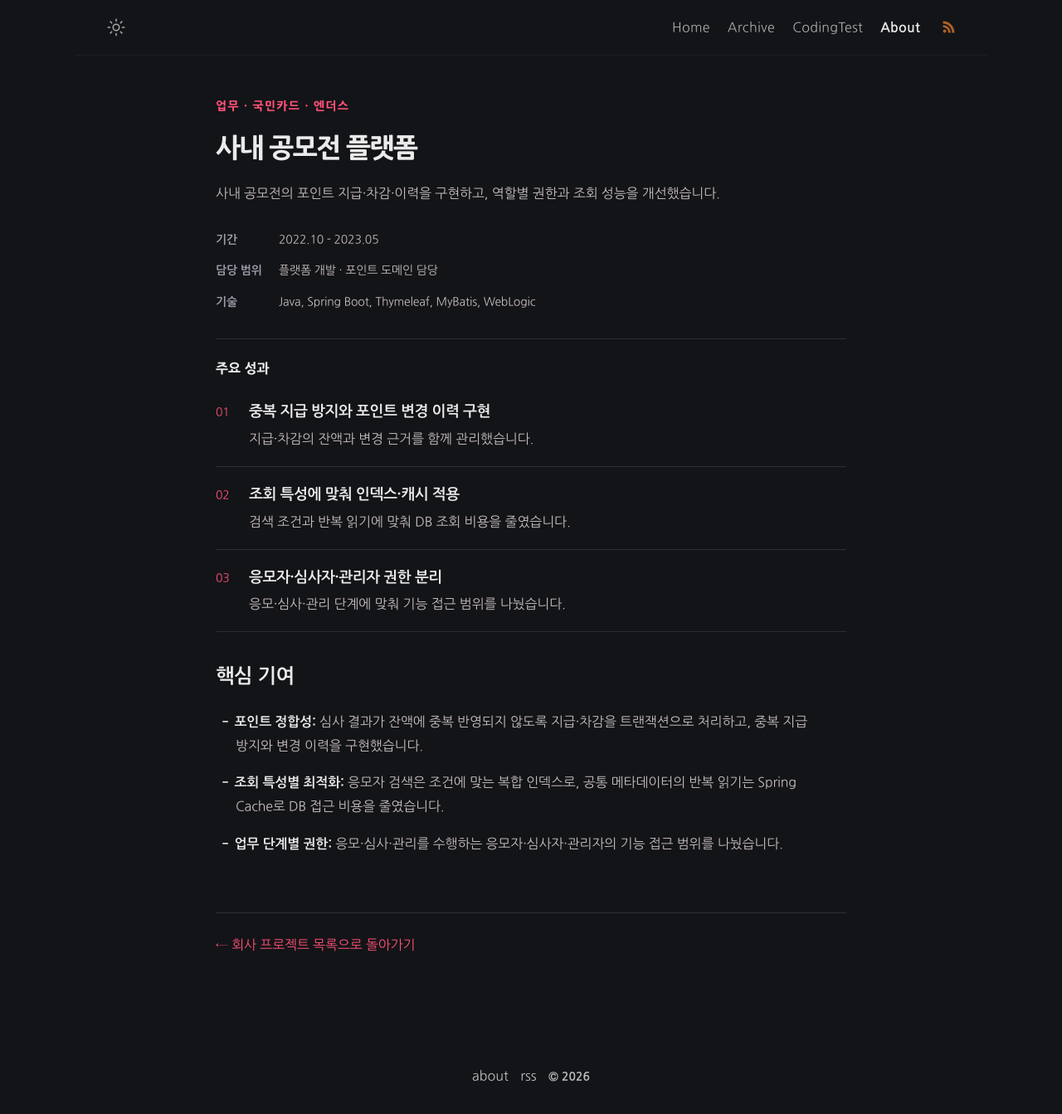
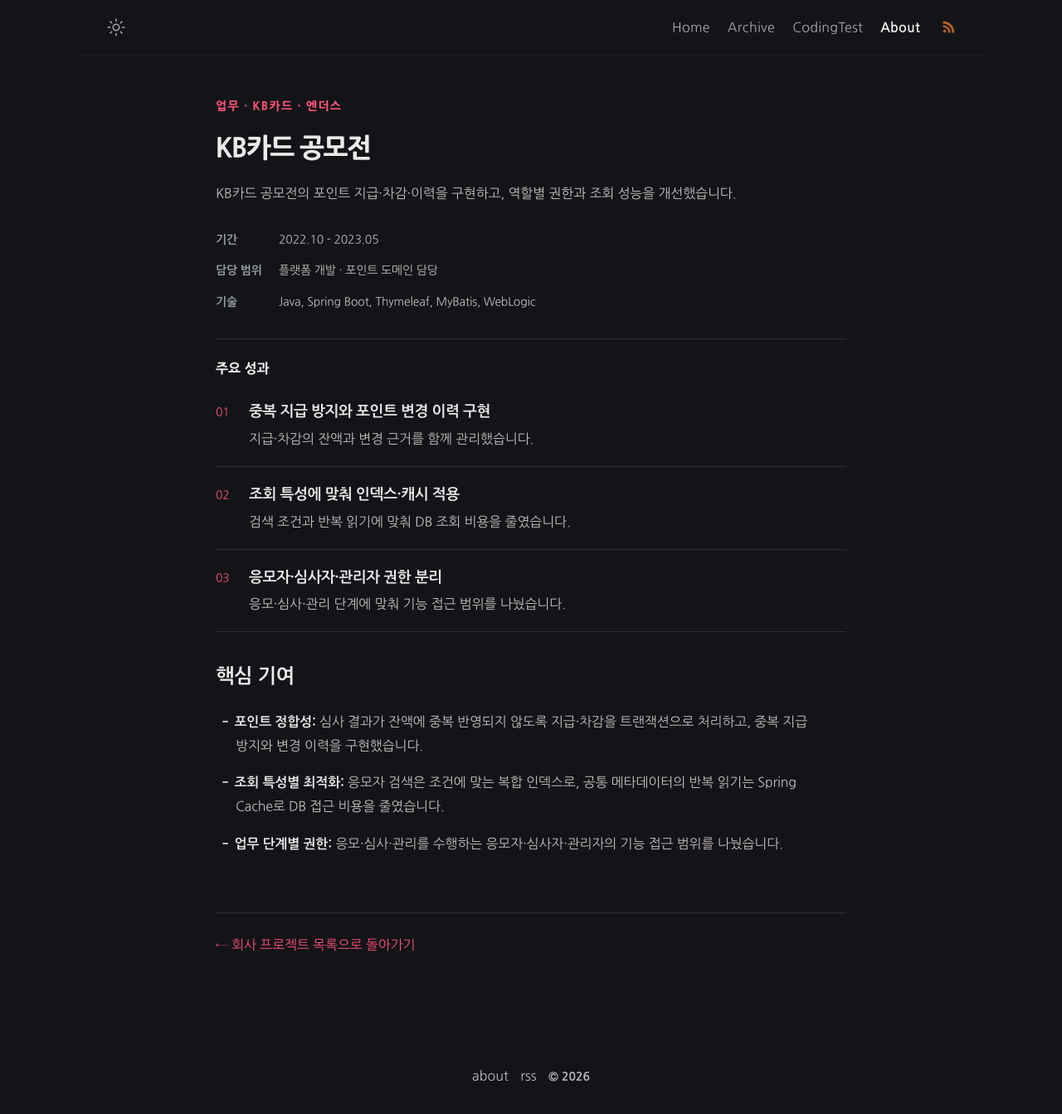
Before and after one commit to LeeJams/LeeJams.github.io, a Jekyll site: the page built from _projects/kb-contest.md, in a window 1280 px wide. Shown: the whole page at 83% size. Built offline with Jekyll 4.4.1, drawn with Linux system fonts in a browser that asks for light colours.

Commit message:
docs: 공모전 프로젝트 명칭을 KB카드 공모전으로 수정

```diff
--- a/_data/portfolio.yml
+++ b/_data/portfolio.yml
@@ -15,7 +15,7 @@ experience:
   - company: 엔더스
     period: 2020.09 - 2024.04
     role: 웹 서비스 · 풀스택 개발
-    description: 커머스 주문·결제, 백오피스, AEO 인증 관리, 공모전 플랫폼과 포인트 시스템을 개발했습니다.
+    description: 커머스 주문·결제, 백오피스, AEO 인증 관리, KB카드 공모전과 포인트 시스템을 개발했습니다.
 
 skills:
   - area: Frontend
--- a/_projects/kb-contest.md
+++ b/_projects/kb-contest.md
@@ -1,9 +1,9 @@
 ---
-title: 사내 공모전 플랫폼
-summary: "사내 공모전의 포인트 지급·차감·이력을 구현하고, 역할별 권한과 조회 성능을 개선했습니다."
+title: KB카드 공모전
+summary: "KB카드 공모전의 포인트 지급·차감·이력을 구현하고, 역할별 권한과 조회 성능을 개선했습니다."
 group: company
 category: 업무
-organization: 국민카드 · 엔더스
+organization: KB카드 · 엔더스
 period: 2022.10 - 2023.05
 role: 플랫폼 개발 · 포인트 도메인 담당
 order: 5
```
